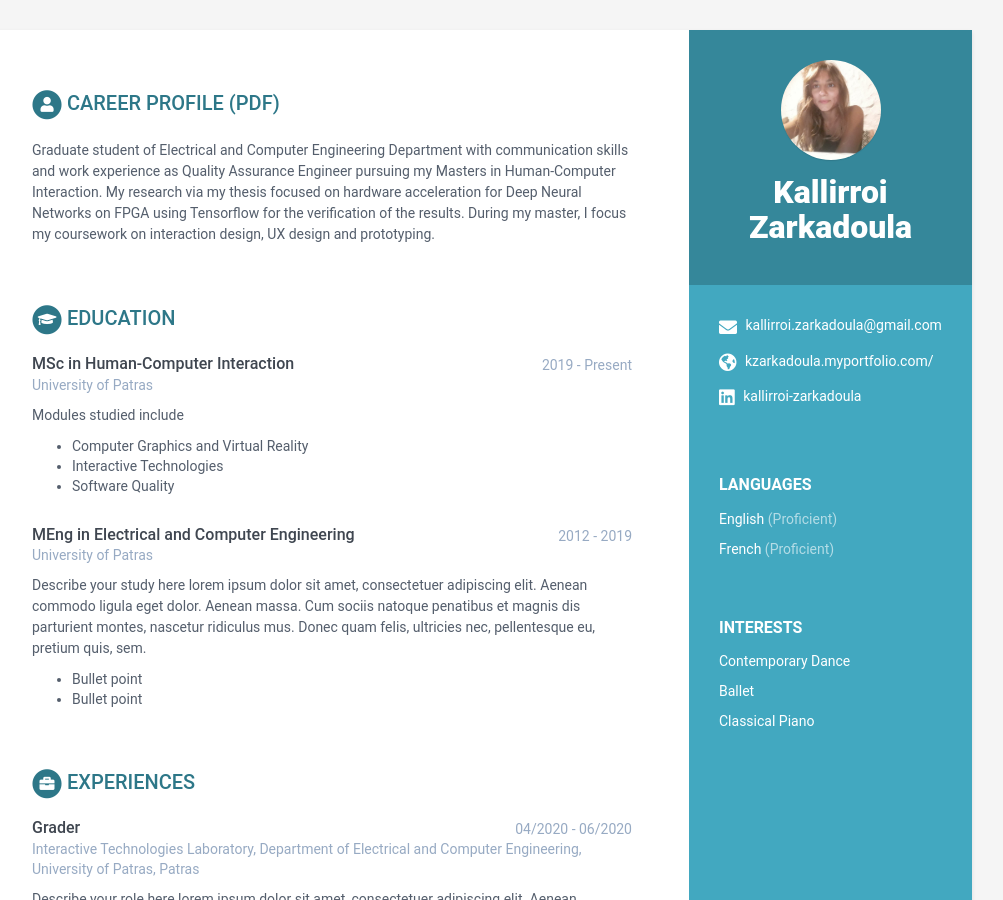
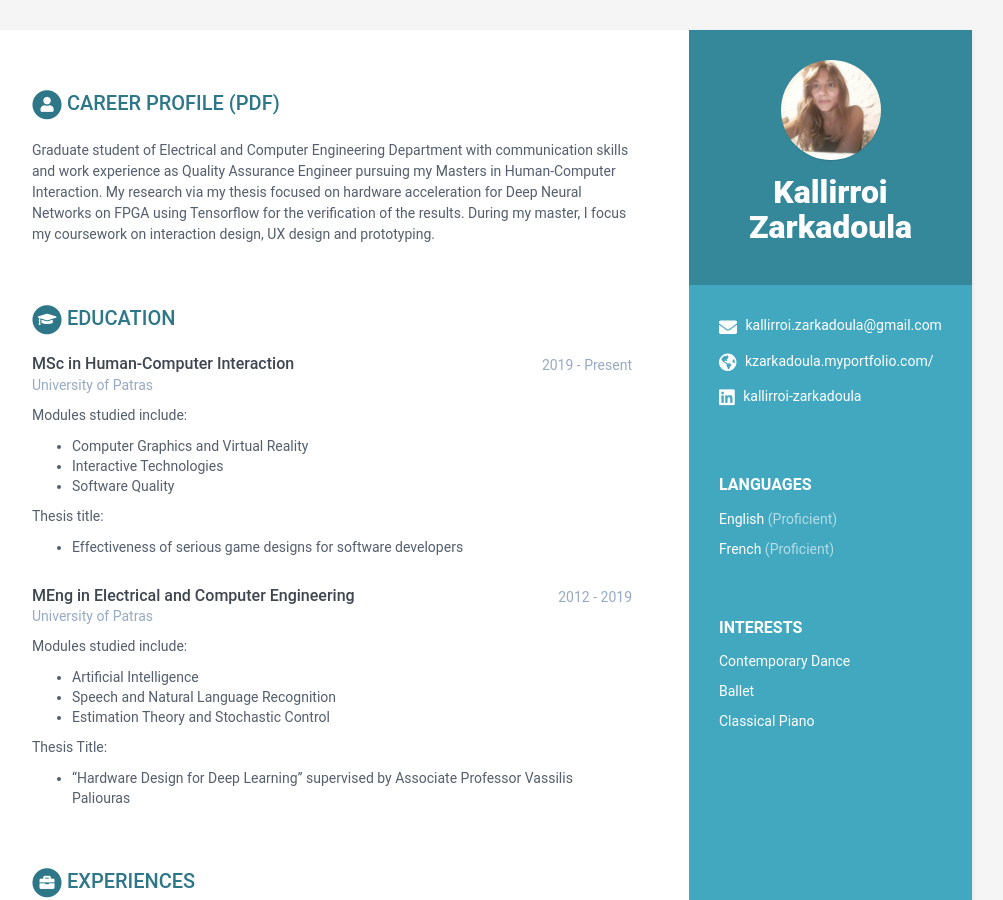
Before and after one commit to irozarkadoula/my_cv, a Jekyll site: the page built from index.html, in a window 1280 px wide and 900 px high. Shown: the whole window, without its empty margins (168-1171 px from the left). Built offline with Jekyll 4.4.1, drawn with Linux system fonts in a browser that asks for light colours.

Commit message:
Update data.yml

```diff
--- a/_data/data.yml
+++ b/_data/data.yml
@@ -55,24 +55,30 @@ education:
       university: University of Patras
       time: 2019 - Present
       details: |
-        Modules studied include
+        Modules studied include:
 
           - Computer Graphics and Virtual Reality
           - Interactive Technologies
           - Software Quality
 
+        Thesis title:
+          - Effectiveness of serious game designs for software developers
+
     - degree: MEng in Electrical and Computer Engineering
       university: University of Patras
       time: 2012 - 2019
       details: |
-        Describe your study here lorem ipsum dolor sit amet, consectetuer
-        adipiscing elit. Aenean commodo ligula eget dolor. Aenean massa. Cum
-        sociis natoque penatibus et magnis dis parturient montes, nascetur
-        ridiculus mus. Donec quam felis, ultricies nec, pellentesque eu,
-        pretium quis, sem.
+        Modules studied include:
 
-          - Bullet point
-          - Bullet point
+          - Artificial Intelligence
+          - Speech and Natural Language Recognition
+          - Estimation Theory and Stochastic Control
+
+        Thesis Title:
+          - “Hardware Design for Deep Learning” supervised by Associate Professor Vassilis Paliouras
+
+
+
 
 experiences:
     - role: Grader
```
